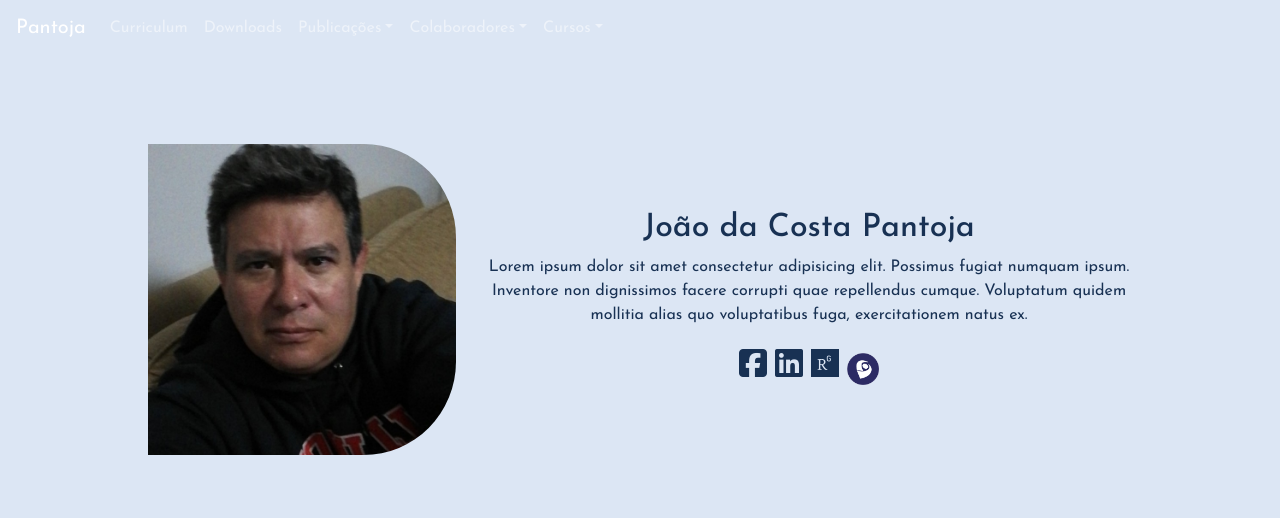
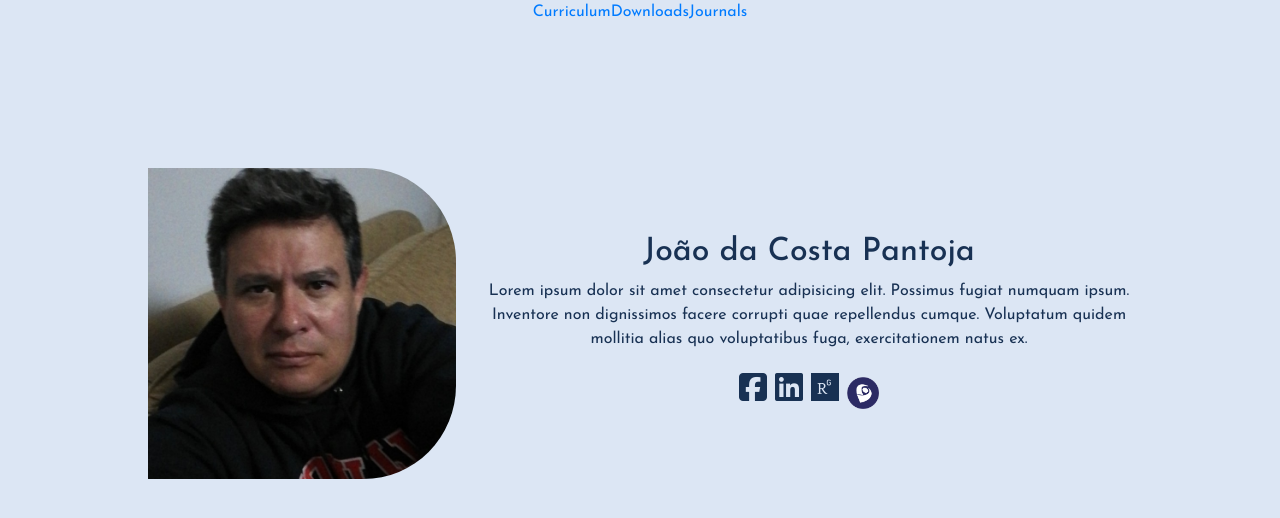
Before and after one commit to SantoroA/react-pantoja-site, a React (Create React App) app: page / in a window 1280 px wide. Shown: the top 518 px of the page. Built offline with nearby package versions, Linux system fonts and the light colour scheme.

Commit message:
Update Navbar.js

```diff
--- a/src/Navbar.js
+++ b/src/Navbar.js
@@ -4,152 +4,9 @@ import { NavLink } from "react-router-dom";
 export default function Navbar() {
   return (
     <div className="Navbar">
-      <nav
-        className="navbar navbar-expand-lg navbar-dark fixed-top"
-        id="main-navbar"
-      >
-        {/* navbar brand and toggle button*/}
-
-        <a className="navbar-brand" to="/">
-          Pantoja
-        </a>
-        <button
-          className="navbar-toggler"
-          type="button"
-          data-toggle="collapse"
-          data-target="#navbarSupportedContent"
-          aria-controls="navbarSupportedContent"
-          aria-expanded="false"
-          aria-label="Toggle navigation"
-        >
-          <span className="navbar-toggler-icon"></span>
-        </button>
-
-        {/* navbar collapse */}
-
-        <div className="collapse navbar-collapse" id="navbarSupportedContent">
-          <div className="navbar-nav">
-            <NavLink
-              activeClassName="Navbar-active"
-              className="nav-item nav-link"
-              to="/"
-            >
-              Curriculum
-            </NavLink>
-            <NavLink
-              activeClassName="Navbar-active"
-              className="nav-item nav-link"
-              to="/downloads"
-            >
-              Downloads
-            </NavLink>
-
-            {/* dropdowns */}
-
-            <div className="nav-item dropdown">
-              <a
-                className="nav-link dropdown-toggle"
-                href="/"
-                id="navbarDropdown"
-                role="button"
-                data-toggle="dropdown"
-                aria-haspopup="true"
-                aria-expanded="false"
-              >
-                Publicações
-              </a>
-              <div className="dropdown-menu" aria-labelledby="navbarDropdown">
-                <NavLink
-                  activeClassName="Navbar-active"
-                  className="dropdown-item"
-                  to="/journals"
-                >
-                  Journals
-                </NavLink>
-                <NavLink
-                  activeClassName="Navbar-active"
-                  className="dropdown-item"
-                  to="/conferencias"
-                >
-                  Conferências
-                </NavLink>
-                <NavLink
-                  activeClassName="Navbar-active"
-                  className="dropdown-item"
-                  to="/livros"
-                >
-                  Livros
-                </NavLink>
-              </div>
-            </div>
-            <div className="nav-item dropdown">
-              <a
-                className="nav-link dropdown-toggle"
-                href="/"
-                id="navbarDropdown"
-                role="button"
-                data-toggle="dropdown"
-                aria-haspopup="true"
-                aria-expanded="false"
-              >
-                Colaboradores
-              </a>
-              <div className="dropdown-menu" aria-labelledby="navbarDropdown">
-                <NavLink
-                  activeClassName="Navbar-active"
-                  className="dropdown-item"
-                  to="/parceiros"
-                >
-                  Parceiros
-                </NavLink>
-                <NavLink
-                  activeClassName="Navbar-active"
-                  className="dropdown-item"
-                  to="/alunos"
-                >
-                  Alunos
-                </NavLink>
-              </div>
-            </div>
-            <div className="nav-item dropdown">
-              <a
-                className="nav-link dropdown-toggle"
-                href="/"
-                id="navbarDropdown"
-                role="button"
-                data-toggle="dropdown"
-                aria-haspopup="true"
-                aria-expanded="false"
-              >
-                Cursos
-              </a>
-              <div className="dropdown-menu" aria-labelledby="navbarDropdown">
-                <NavLink
-                  activeClassName="Navbar-active"
-                  className="dropdown-item"
-                  to="/sistemas-estruturais"
-                >
-                  Sistemas Estruturais
-                </NavLink>
-                <NavLink
-                  activeClassName="Navbar-active"
-                  className="dropdown-item"
-                  to="/patologia"
-                >
-                  Patologia
-                </NavLink>
-                <NavLink
-                  activeClassName="Navbar-active"
-                  className="dropdown-item"
-                  to="/reforco-estrutural"
-                >
-                  Reforço Estrutural
-                </NavLink>
-              </div>
-            </div>
-          </div>
-        </div>
-      </nav>
+      <NavLink to="/">Curriculum</NavLink>
+      <NavLink to="/downloads">Downloads</NavLink>
+      <NavLink to="/journals">Journals</NavLink>
     </div>
   );
 }
```
